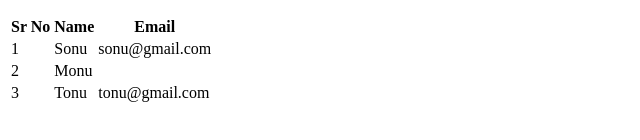
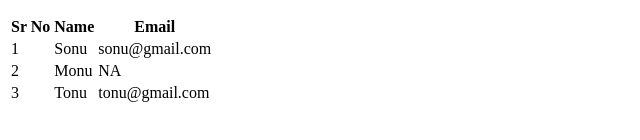
Before and after one commit to vamandeshmukh/deloitte-ui-19-dec-2022, a plain HTML site: page html/03-html-tables.html in a window 1280 px wide. Shown: the part 142-282 px from the top of the page, 0-640 px from the left. Drawn offline with Linux system fonts and the light colour scheme.

Commit message:
Update 03-html-tables.html

```diff
--- a/html/03-html-tables.html
+++ b/html/03-html-tables.html
@@ -33,7 +33,7 @@
                         <tr>
                             <td>2</td>
                             <td>Monu</td>
-                            <td></td>
+                            <td>NA</td>
                         </tr>
                         <tr>
                             <td>3</td>
```
